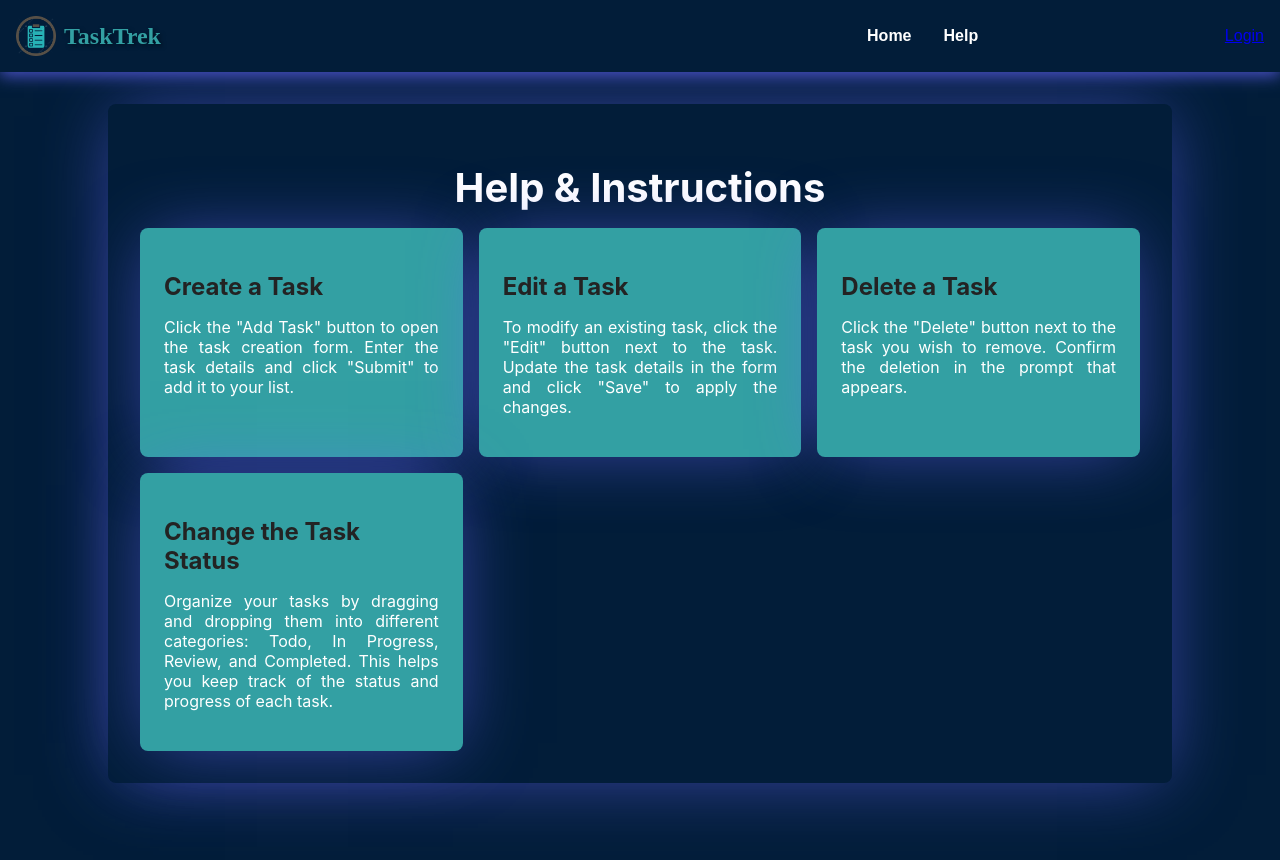
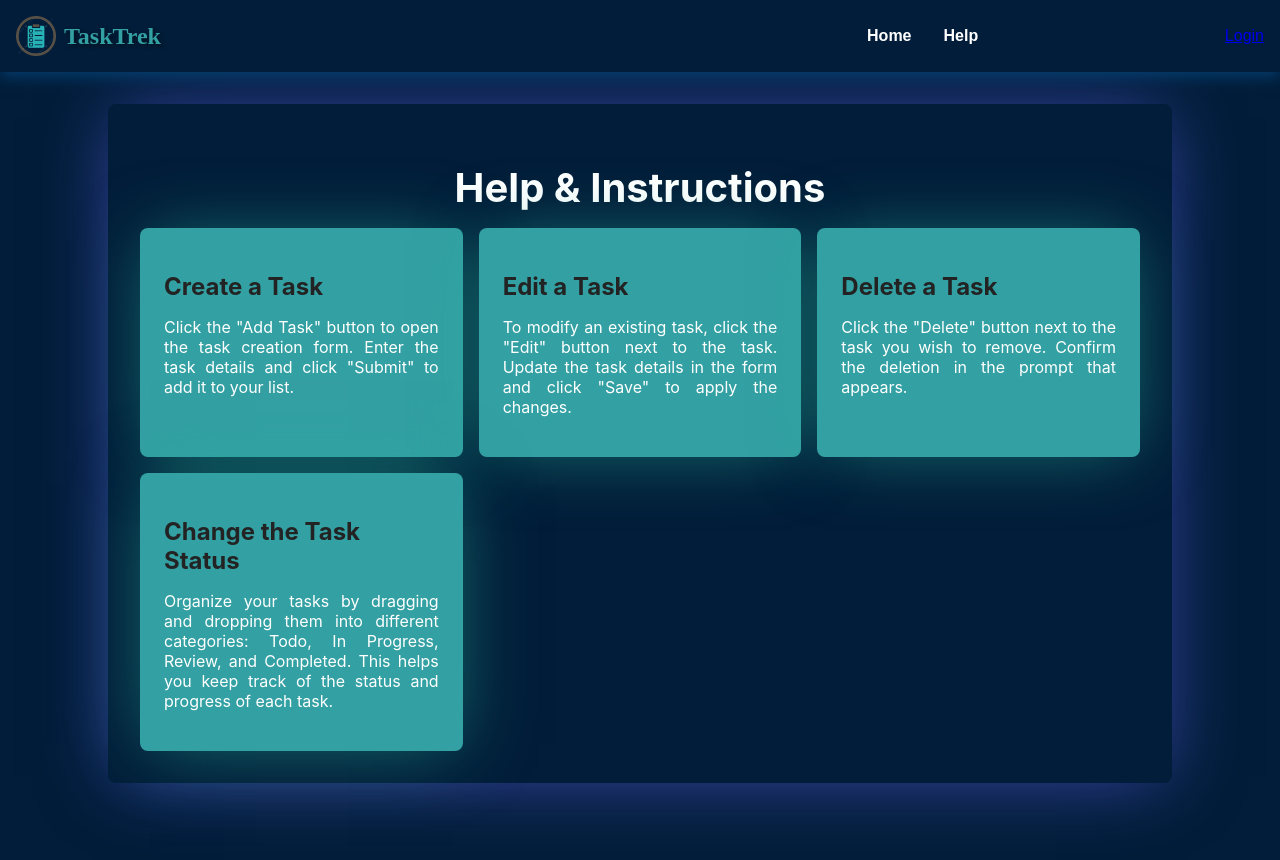
Before and after one commit to MadushaniR/Task-Manager, a React (Create React App) app: page /help in a window 1280 px wide. Shown: the top 860 px of the page. Built offline with nearby package versions, Linux system fonts and the light colour scheme.

Commit message:
styling updated

```diff
--- a/src/Components/NavigationBar/nav.css
+++ b/src/Components/NavigationBar/nav.css
@@ -2,7 +2,7 @@
     display: flex;
     justify-content: space-between;
     align-items: center;
-    box-shadow: 0px 4px 15px rgba(102, 102, 255, 0.7);
+    box-shadow: 0px 4px 15px rgba(5, 77, 135, 0.7);
     background-color: rgb(2, 29, 57);
     padding: 1rem;
     color: white;
--- a/src/Pages/Help/help.css
+++ b/src/Pages/Help/help.css
@@ -33,7 +33,7 @@ h1 {
     background-color: #33a0a3;
     border-radius: 8px;
     padding: 1.5rem;
-    box-shadow: 0px 2px 70px -10px rgba(102, 102, 255, 0.6);
+    box-shadow: 0px 2px 70px -10px rgba(37, 177, 152, 0.6);
     transition: transform 0.3s, box-shadow 0.3s;
 }
 
--- a/src/Pages/Home/home.css
+++ b/src/Pages/Home/home.css
@@ -28,7 +28,7 @@ body {
 
 .kanban__section {
     flex: 1;
-    box-shadow: 0px 4px 15px rgba(102, 102, 255, 0.7);
+    box-shadow: 0px 4px 15px rgba(5, 73, 107, 0.7);
     min-width: 300px;
     max-width: 100%;
     padding: 25px;
```
